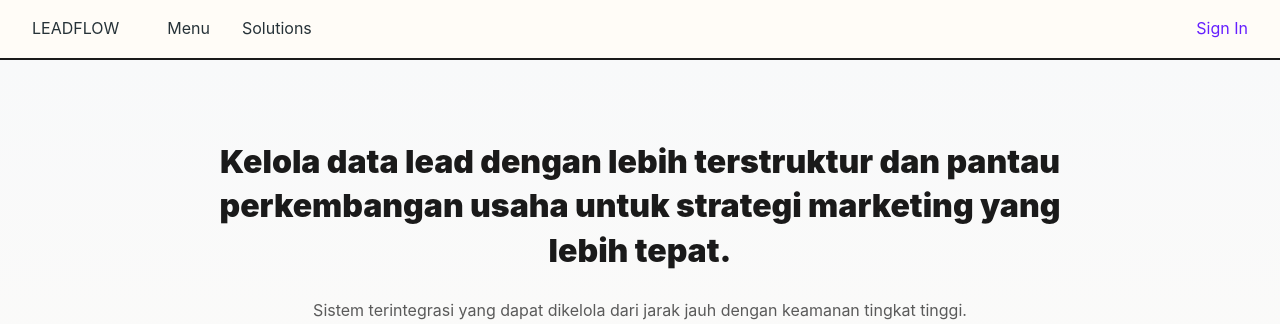
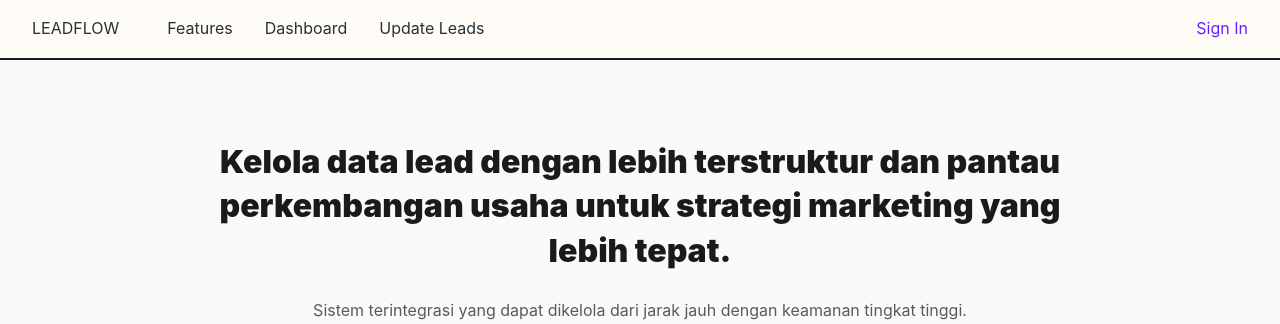
Before and after one commit to kelompok-3-topik-1/LeadFlow, a Django app: page / in a window 1280 px wide. Shown: the top 324 px of the page. Run offline with Django 5.2, Linux system fonts and the light colour scheme.

Commit message:
nav home page

```diff
--- a/leads/templates/leads/home_page.html
+++ b/leads/templates/leads/home_page.html
@@ -15,12 +15,31 @@
 <div class="homepage">
 
 <nav>
-  <a href="/">LEADFLOW</a>
-  <ul>
-    <li><a href="/distribusi">Menu</a></li>
-    <li><a href="#">Solutions</a></li>
-  </ul>
-  <a href="/login" class="sign-in-link">Sign In</a>
+  <a href="{% url 'home' %}">LEADFLOW</a>
+
+<ul>
+  <li>
+    <a href="{% url 'distribusi' %}">
+      Features
+    </a>
+  </li>
+
+  <li>
+    <a href="{% url 'dashboard' %}">
+      Dashboard
+    </a>
+  </li>
+
+  <li>
+    <a href="{% url 'update' %}">
+      Update Leads
+    </a>
+  </li>
+</ul>
+
+<a href="/login" class="sign-in-link">
+  Sign In
+</a>
 </nav>
 
 <!-- HERO -->
```
